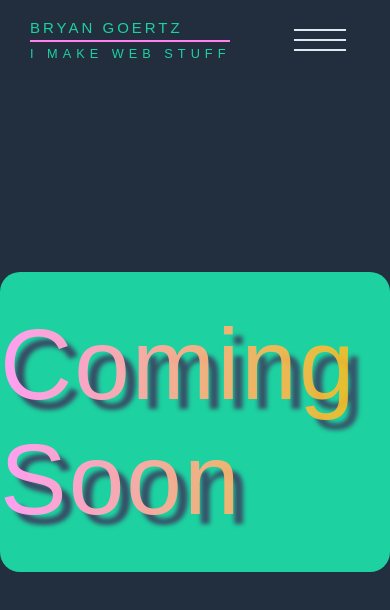
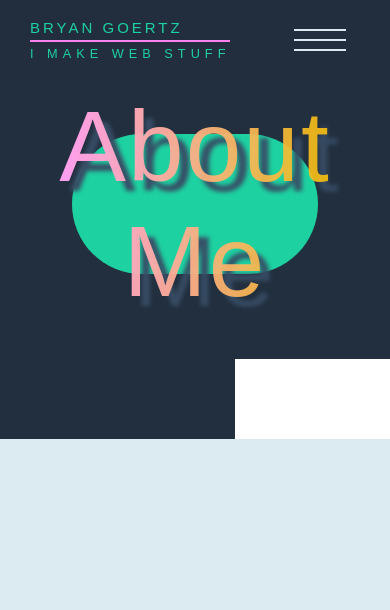
Before and after one commit to firesoflife/portfolio-master, a React (Create React App) app: page /about in a window 390 px wide. Shown: the top 610 px of the page. Built offline with nearby package versions, Linux system fonts and the light colour scheme.

Commit message:
update about page

```diff
--- a/src/App.js
+++ b/src/App.js
@@ -6,6 +6,7 @@ import MobileNav from './Components/mobileMenu/MobileNav';
 import Specialties from './pages/Specialties/Specialties';
 import Projects from './pages/Projects/Projects';
 import Contact from './pages/Contact/Contact';
+import About from './pages/About/About';
 import Construction from './pages/Construction/Construction';
 
 // Data File -- Projects
@@ -34,8 +35,8 @@ function App() {
         <Route path="/contact" component={Contact}>
           <Contact />
         </Route>
-        <Route path="/about" component={Construction}>
-          <Construction />
+        <Route path="/about" component={About}>
+          <About />
         </Route>
         <Route path="/blog" component={Construction}>
           <Construction />
--- a/src/Components/mobileMenu/MobileNav.jsx
+++ b/src/Components/mobileMenu/MobileNav.jsx
@@ -27,10 +27,10 @@ const MobileNavbar = () => {
                   <NavLink to="/contact">Contact</NavLink>
                 </li>
                 <li>
-                  <NavLink to="/construction.html">About</NavLink>
+                  <NavLink to="/about">About</NavLink>
                 </li>
                 <li>
-                  <a href="construction.html">Blog</a>
+                  <NavLink to="/blog">Blog</NavLink>
                 </li>
               </ul>
             </div>
--- a/src/_media.scss
+++ b/src/_media.scss
@@ -23,6 +23,7 @@
   }
 }
 
+// Home - Footer  at 750px
 @media screen and (max-width: 750px) {
   footer {
     align-items: center;
@@ -47,6 +48,7 @@
   }
 }
 
+// Home - Footer at 475px
 @media screen and (max-width: 475px) {
   #home .header-home .header-content {
     margin-top: 50%;
@@ -84,6 +86,10 @@
 // Contacts Page
 
 @media screen and (max-width: 1080px) {
+  .home-d--body {
+    height: 100%;
+  }
+
   .home-d--body .form__container--content {
     margin: 5rem;
   }
--- a/src/main.scss
+++ b/src/main.scss
@@ -2,7 +2,6 @@
 @import './variables';
 @import './Components/SectionTitle/sectiontitle';
 @import './pages/Blog/blog';
-@import './pages/About/about';
 @import './Components/Footer/footerAdditional';
 @import './pages/Construction/construction';
 @import './pages/Header/header';
@@ -12,6 +11,7 @@
 @import './Components/Footer/footer';
 @import './pages/Contact/contact';
 @import './Components/buttonstyles';
+@import './pages/About/about';
 @import './Components/mobileMenu/mobileMenu';
 
 //________ VARIABLES _________//
--- a/src/pages/About/About.jsx
+++ b/src/pages/About/About.jsx
@@ -0,0 +1,21 @@
+import React, { Fragment } from 'react';
+
+const About = () => {
+  return (
+    <Fragment>
+      <div className="about-background">
+        <div className="container">
+          <div className="page-title">
+            <h1 className="about-title">About Me</h1>
+          </div>
+        </div>
+        <div className="info-container">
+          <div className="gallery"></div>
+          <div className="bio"></div>
+        </div>
+      </div>
+    </Fragment>
+  );
+};
+
+export default About;
--- a/src/pages/About/_about.scss
+++ b/src/pages/About/_about.scss
@@ -0,0 +1,46 @@
+.about-background {
+  width: 100%;
+
+  background-color: $color-dark;
+}
+
+.container {
+  padding: 10vh 0;
+  width: 90%;
+  margin: 0 auto;
+}
+
+.page-title {
+  display: flex;
+  max-width: 70%;
+  justify-content: center;
+  align-items: center;
+  margin: auto;
+  margin-top: 5rem;
+  height: 14rem;
+  text-align: center;
+  border-radius: 20rem;
+  background: $color-secondary;
+
+  h1.about-title {
+    @include textClipGradient;
+  }
+}
+
+.info-container {
+  display: flex;
+  height: 100%;
+  width: 100%;
+
+  .gallery {
+    margin: 4rem;
+    max-width: 90%;
+    background: orange;
+    flex: 1 1 40rem;
+  }
+
+  .bio {
+    flex: 2 1 40rem;
+    background-color: #fff;
+  }
+}
--- a/src/pages/Specialties/_specialties.scss
+++ b/src/pages/Specialties/_specialties.scss
@@ -83,14 +83,16 @@
           }
 
           h4 {
-            text-align: center;
+            text-align: left;
+            text-decoration: underline;
           }
         }
 
         & p {
           margin: 2rem 0 0 1rem;
           font-size: 1.6rem;
-          font-weight: 600;
+          font-weight: 500;
+          line-height: 2.5rem;
           color: $color-grey-dark;
         }
       }
--- a/src/variables.scss
+++ b/src/variables.scss
@@ -12,3 +12,21 @@ $color-grey-dark: #576574;
 $color-grey-text: hsl(210, 1%, 61%);
 $color-white: #fff;
 $color-black: #000;
+
+@mixin textClipGradient {
+  color: $color-primary;
+  font-size: 10rem;
+
+  background-image: linear-gradient(
+    90deg,
+    $color-primary,
+    rgba(248, 193, 10, 0.9)
+  );
+  filter: drop-shadow(10px 10px 2px ($color-dark-accent));
+
+  background-size: 100%;
+  -webkit-background-clip: text;
+  -moz-background-clip: text;
+  -webkit-text-fill-color: transparent;
+  -moz-text-fill-color: transparent;
+}
```
Also changed, not shown: 1 other file (tests, documents, lock files or other folders).
